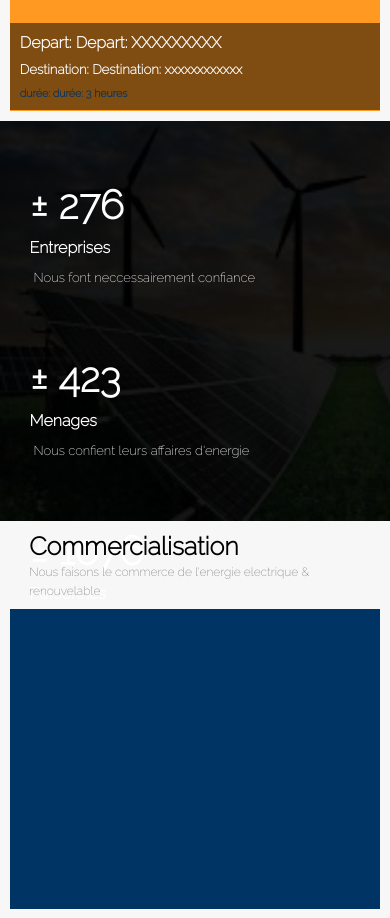
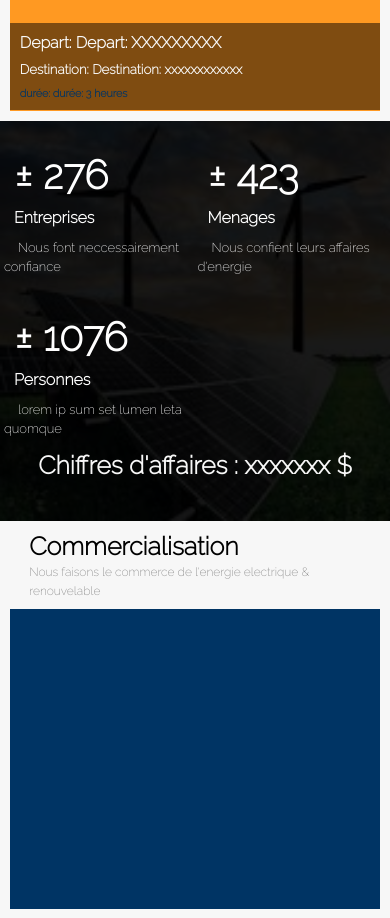
Before and after one commit to yavchris07/jems-sarl, a React (Create React App) app: page / in a window 390 px wide. Shown: the part 2880-3798 px from the top of the page. Built offline with nearby package versions, Linux system fonts and the light colour scheme.

Commit message:
new one on chiffer

```diff
--- a/src/styles/chiffer-list.scss
+++ b/src/styles/chiffer-list.scss
@@ -33,18 +33,18 @@ $white-black:#f7f7f7;
 
 @media screen and (max-width:600px){
     .chiffer{
-        width: 90%;
+        width: 98%;
         // height: 80%;
         margin: auto;
         // background: $red;
         display: grid;
-        grid-template-columns: repeat(1,1fr);
+        grid-template-columns: repeat(2,1fr);
         gap: 5px;
 
         .chif{
             color: $white-kolor;
             // background: $blue;
-            margin-top: 50px;
+            margin-top: 20px;
             margin-bottom: 3px;
             // height: 120px;
             h2{
```
